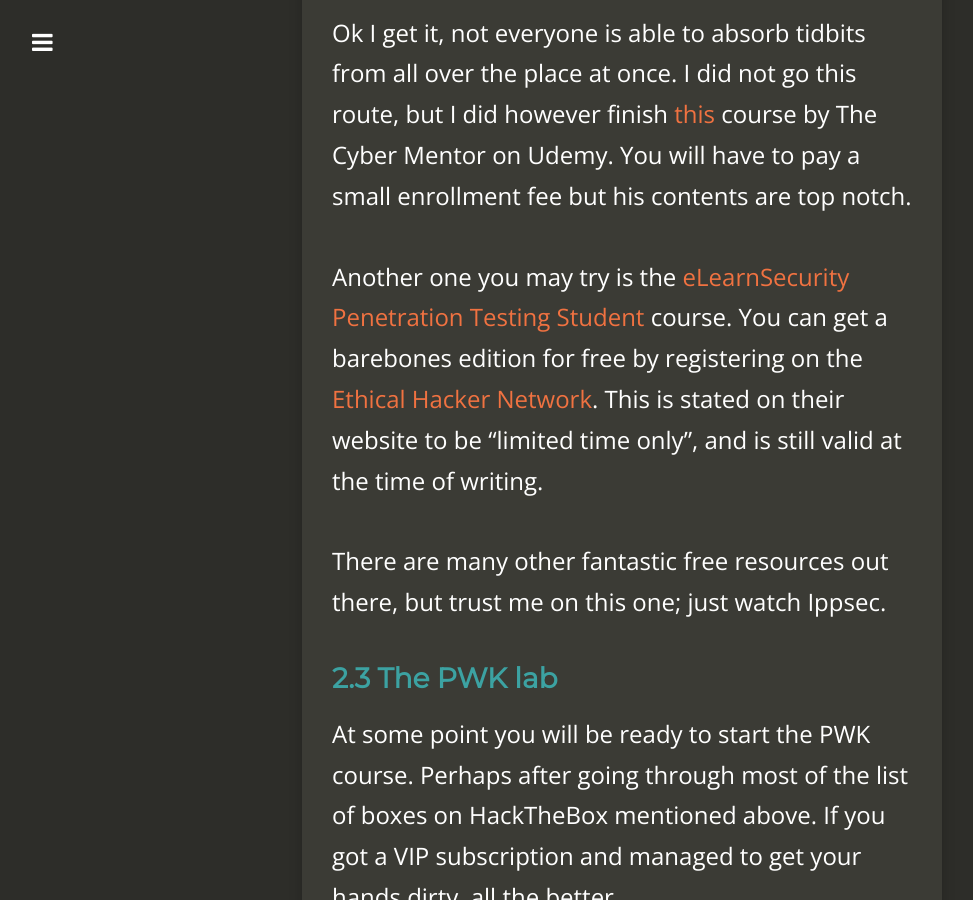
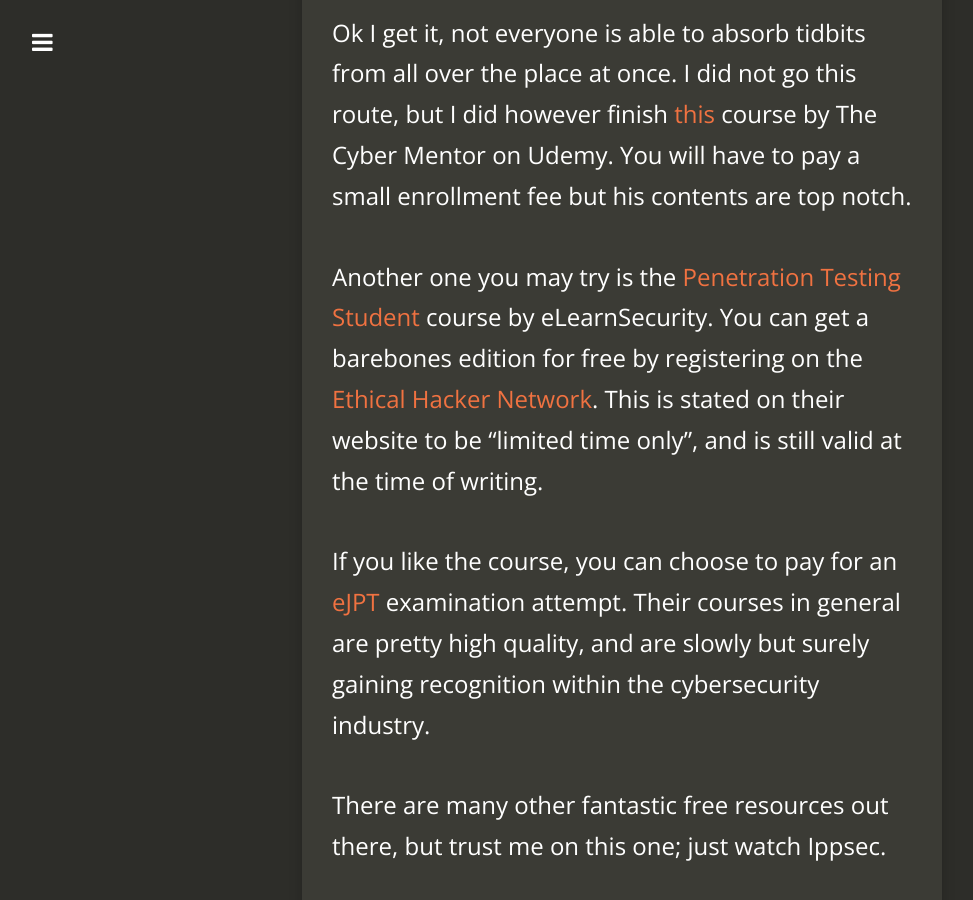
Before and after one commit to Dreamscent/Dreamscent.github.io, a Jekyll site: the page built from _posts/2020-06-01-From-Zero-to-OSCP.md, in a window 1280 px wide and 900 px high, scrolled down 16771 px. Shown: the whole window, without its empty margins (18-991 px from the left). Built offline with Jekyll 4.4.1, drawn with Linux system fonts in a browser that asks for light colours; nearby versions of some CDN libraries; some of the changed text lies outside the part shown.

Commit message:
Yay more changes

```diff
--- a/_posts/2020-06-01-From-Zero-to-OSCP.md
+++ b/_posts/2020-06-01-From-Zero-to-OSCP.md
@@ -153,7 +153,7 @@
 
 
 
-[Typora][20] is what I use for my notes, so you may expect some bias here. There is a very small learning curve in using it as you will have to learn the [Markdown syntax][19](it's really easy and you can probably learn what you need in under 5 minutes). But don't be intimidated by the more annoying-to-type-out parts such as tables and checkboxes, as the application does that for you through the right click menu.
+[Typora][20] is what I use for my notes, so you may expect some bias here. There is a very small learning curve in using it as you will have to learn the [Markdown syntax][19] (it's really easy and you can probably learn what you need in under 5 minutes). But don't be intimidated by the more annoying-to-type-out parts such as tables and checkboxes, as the application does that for you through the right click menu.
 
 
 
@@ -289,7 +289,9 @@
 
 
 
-Another one you may try is the [eLearnSecurity Penetration Testing Student][25] course. You can get a barebones edition for free by registering on the [Ethical Hacker Network][26]. This is stated on their website to be "limited time only", and is still valid at the time of writing.
+Another one you may try is the [Penetration Testing Student][25] course by eLearnSecurity. You can get a barebones edition for free by registering on the [Ethical Hacker Network][26]. This is stated on their website to be "limited time only", and is still valid at the time of writing.
+
+If you like the course, you can choose to pay for an [eJPT][27] examination attempt. Their courses in general are pretty high quality, and are slowly but surely gaining recognition within the cybersecurity industry.
 
 
 
@@ -360,6 +362,8 @@
 
 
 Ideally, you will want to practice to the point you can get a reverse shell on each of them in under 15 minutes. But if you can't, about 30-40 minutes will still suffice. Take note that the exam may possibly contain a harder BOF, so the key here is to get it done as quickly as possible so you'll have more time for other machines during the exam.
+
+If you're studying and learning the buffer overflow, regardless of which tutorial you're following, you can use my [visual guide here][28]to help grasp the concept a bit more easily.
 
 
 
```
Also changed, not shown: other parts of _posts/2020-06-01-From-Zero-to-OSCP.md (+3 -1 lines), _posts/2020-06-03-Beginner-BOF-Visualised.md (+1 -1 lines).
